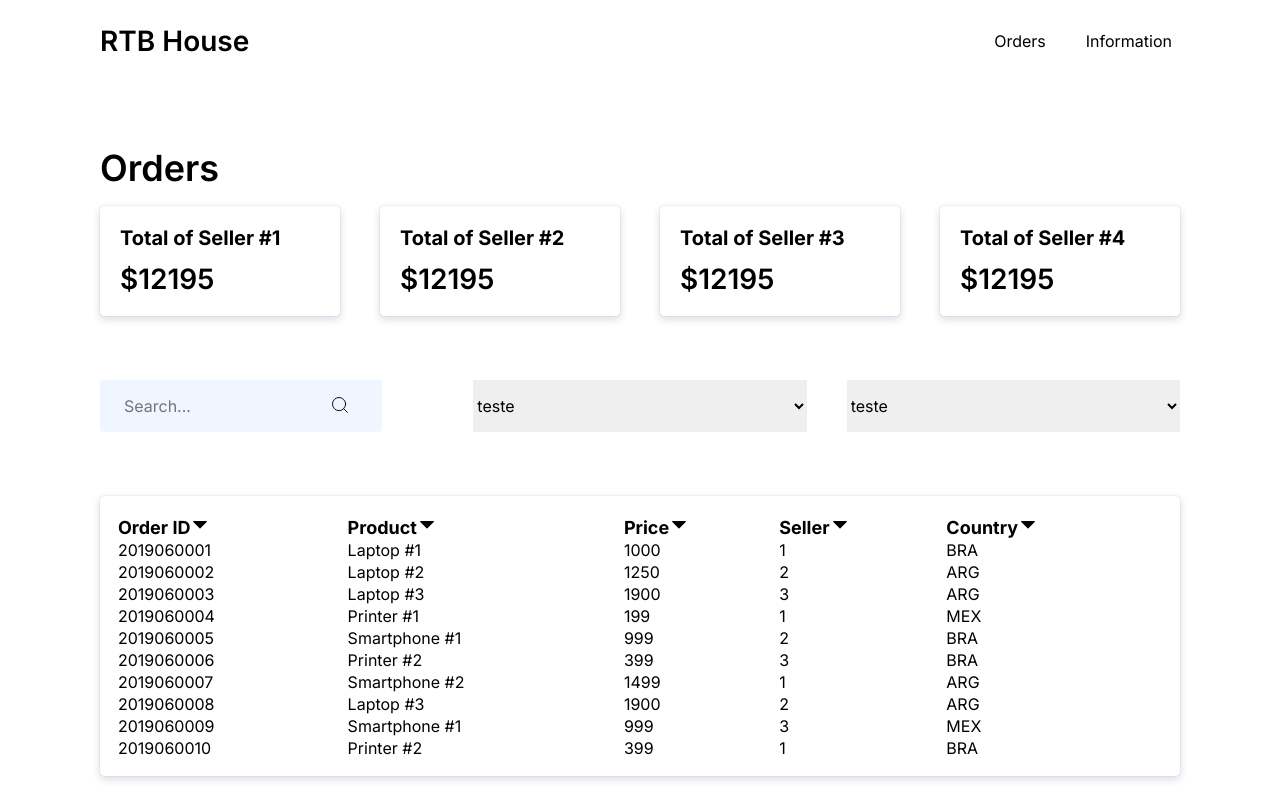
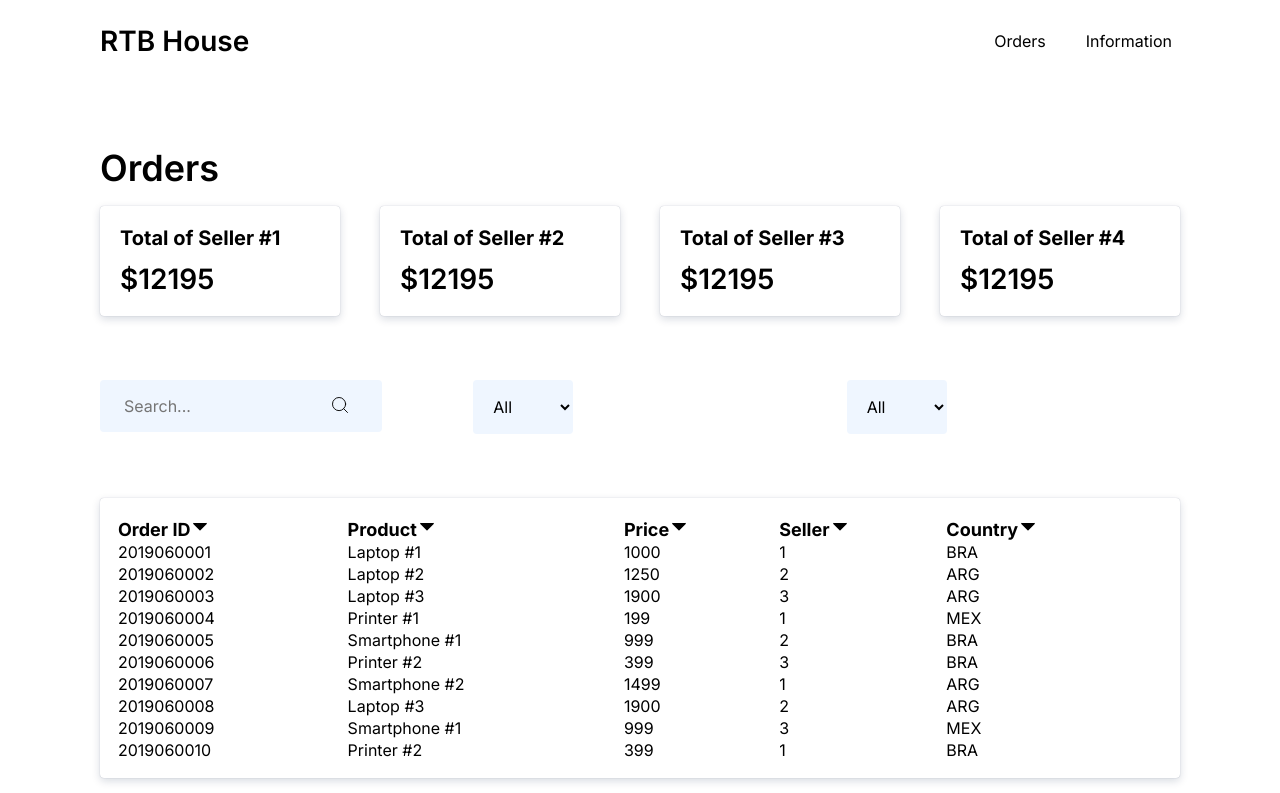
Before and after one commit to idkngrid/rtb-house-test, a React (Vite) app: page / in a window 1280 px wide. Shown: the top 793 px of the page. Built offline with nearby package versions, Linux system fonts and the light colour scheme.

Commit message:
Add select filter functionality

```diff
--- a/src/components/SelectFilter/index.jsx
+++ b/src/components/SelectFilter/index.jsx
@@ -1,11 +1,26 @@
-export function SelectFilter({ fields }) {
+import Orders from '../../data/orders.json';
+import Sellers from '../../data/sellers.json';
+
+import styles from './SelectFilter.module.css';
+
+export function SelectFilter({ filterValueSelected }) {
+
+    const countries = [
+        { id: 1, country: "BRA" },
+        { id: 2, country: "ARG" },
+        { id: 3, country: "MEX" },
+    ]
+
+    function onHandleFilterSelect(e) {
+        filterValueSelected(e.target.value);
+    }
+
     return (
-        <select name="" id="">
-            <option value="">teste</option>
-            <option value="">teste</option>
-            <option value="">teste</option>
-            <option value="">teste</option>
-            <option value="">teste</option>
+        <select name="" id="" className={styles.select} onChange={onHandleFilterSelect}>
+            <option value="all">All</option>
+            {countries.map(country => (
+                <option className={styles.option} value={country.country} key={country.id}>{country.country}</option>
+            ))}
         </select>
     )
 }
```
